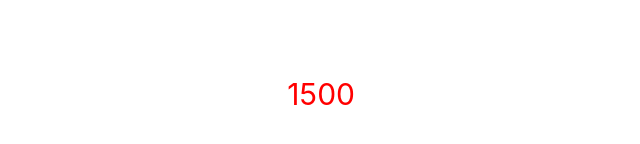
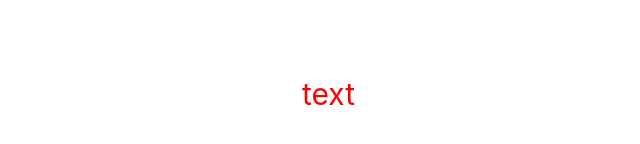
Before and after one commit to SebrianFoxy/ABC_Vue, a Vue app: page / in a window 1280 px wide. Shown: the part 306-450 px from the top of the page, without its empty margins (285-925 px from the left). Built offline with nearby package versions, Linux system fonts and the light colour scheme.

Commit message:
Задание18

```diff
--- a/src/App.vue
+++ b/src/App.vue
@@ -1,8 +1,7 @@
 <template>
 	<div>
     <h1>
-	    <p v-if="visible1">{{click}}</p>
-      <p v-if="visible2">{{click}}</p>
+	    <p v-if="!hidden">text</p>
     </h1>
 	</div>
 </template>
@@ -12,8 +11,7 @@
     data(){
       return{
         click: 1500,
-        visible1: true,
-        visible2: false,
+        hidden: false,
       }
     },
     methods: {
```
